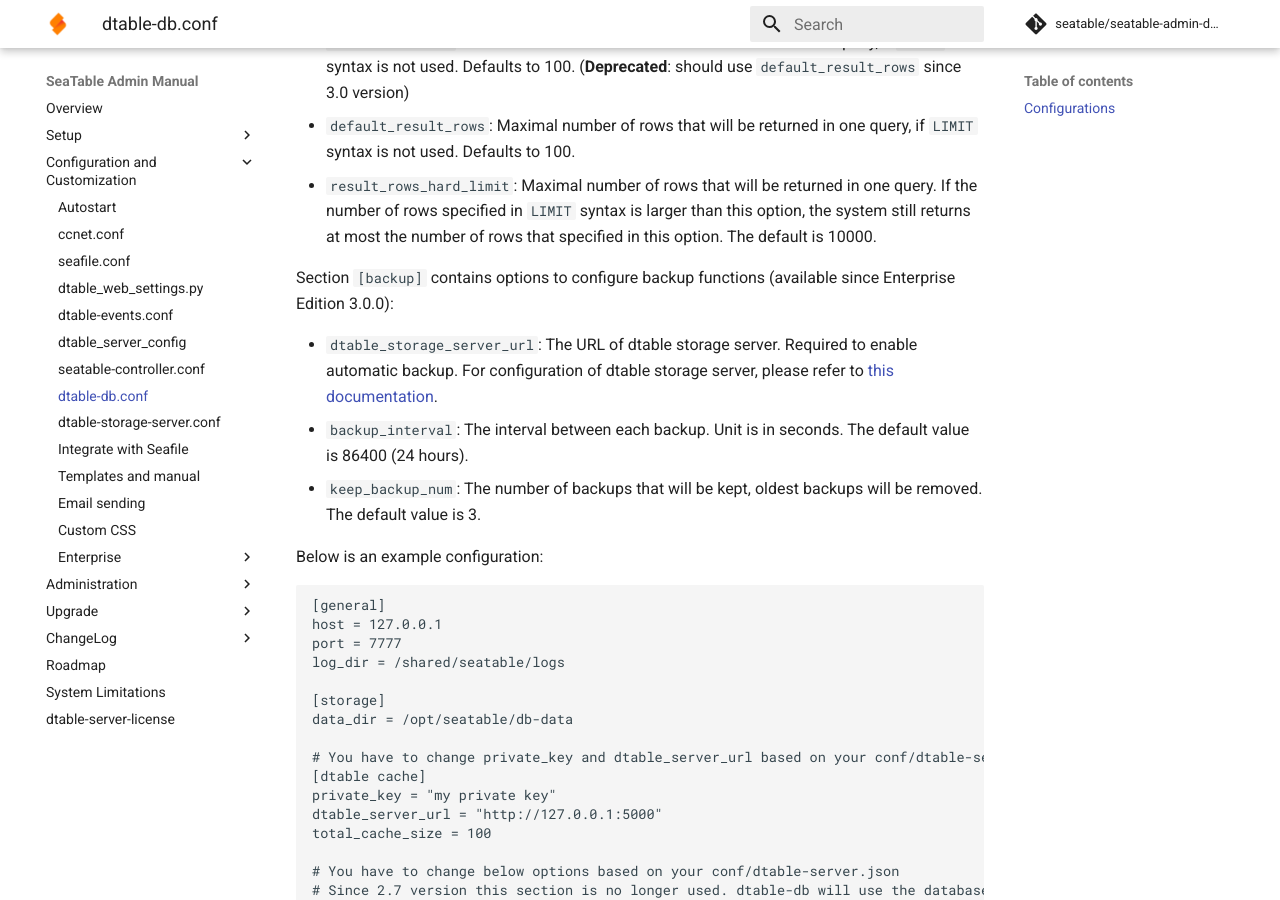
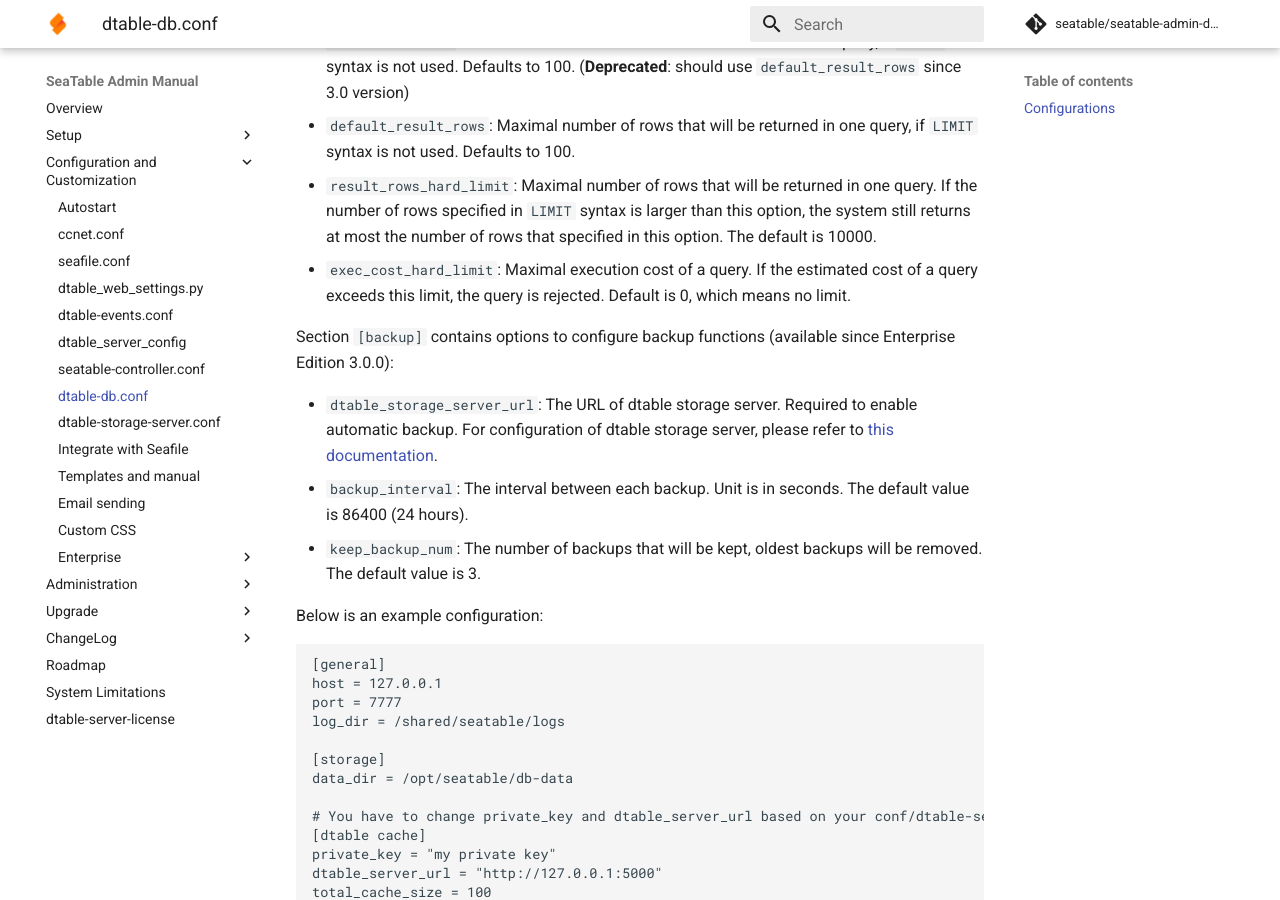
Before and after one commit to seatable/seatable-admin-docs, an MkDocs documentation site: the page built from manual/config/dtable_db_conf.md, in a window 1280 px wide and 900 px high, scrolled down 1589 px. Built offline with MkDocs 1.6.1 and Material for MkDocs 9.7.7, drawn with Linux system fonts in a browser that asks for light colours; comment, search, counter and statistics services are not loaded.

Commit message:
Update dtable_db_conf.md

```diff
--- a/manual/config/dtable_db_conf.md
+++ b/manual/config/dtable_db_conf.md
@@ -41,6 +41,7 @@
 - `max_result_rows`: Maximal number of rows that will be returned in one query, if `LIMIT` syntax is not used. Defaults to 100. (**Deprecated**: should use `default_result_rows` since 3.0 version)
 - `default_result_rows`: Maximal number of rows that will be returned in one query, if `LIMIT` syntax is not used. Defaults to 100.
 - `result_rows_hard_limit`: Maximal number of rows that will be returned in one query. If the number of rows specified in `LIMIT` syntax is larger than this option, the system still returns at most the number of rows that specified in this option. The default is 10000.
+- `exec_cost_hard_limit`: Maximal execution cost of a query. If the estimated cost of a query exceeds this limit, the query is rejected. Default is 0, which means no limit.
 
 Section `[backup]` contains options to configure backup functions (available since Enterprise Edition 3.0.0):
 
```
